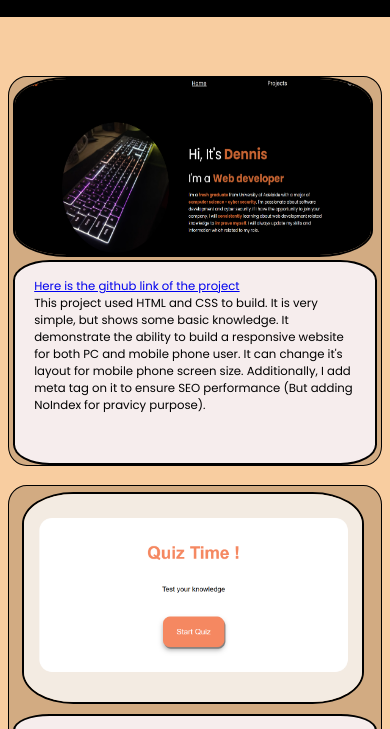
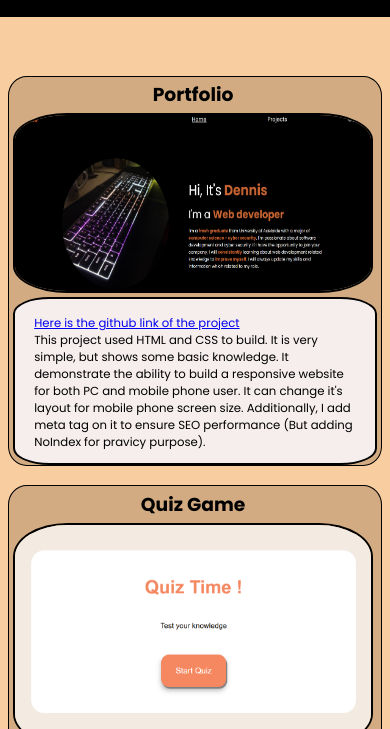
Before and after one commit to Dennischan0203/portfolio, a plain HTML site: page project.html in a window 390 px wide. Shown: the part 52-781 px from the top of the page. Drawn offline with Linux system fonts and the light colour scheme.

Commit message:
add title for the projects

```diff
--- a/project.css
+++ b/project.css
@@ -60,10 +60,15 @@ div.project{
 div.project_img{
     flex: 1;
     display: flex;
+    flex-direction: column;
     border-right: 4px solid black;
     height: 100%;
     align-items: center;
+    justify-content: center;
     padding-right: 50px;
+}
+div.project_img .project_name{
+    margin-bottom: 12px;
 }
 div.project_img img{
     width: 350px;
@@ -100,6 +105,10 @@ div.pj-intro {
         padding: 0px 1%;
         gap: 1vw;
     }
+    div.project_img .project_name{
+        margin-top: 1vw;
+        margin-bottom: 1vw;
+    }
     div.project_img img{
         width: 100%;
         max-height: 95%;
--- a/project.html
+++ b/project.html
@@ -28,6 +28,7 @@
     <section class="project-content">
         <div class="project">
             <div class="project_img">
+                <h3 class="project_name">Portfolio</h3>
                 <img src="portfolio.png" alt="A screenshot of the profolio project">
             </div>
             <div class="pj-intro">
@@ -45,6 +46,7 @@
         </div>
         <div class="project">
             <div class="project_img">
+                <h3 class="project_name">Quiz Game</h3>
                 <img src="Quiz1.png" alt="A demo image of the Quiz project">
             </div>
             <div class="pj-intro">
@@ -61,6 +63,7 @@
         </div>
         <div class="project">
             <div class="project_img">
+                <h3 class="project_name">WordPress Project</h3>
                 <img src="wordpress.png" alt="A screenshot of the wordpress project">
             </div>
             <div class="pj-intro">
```
